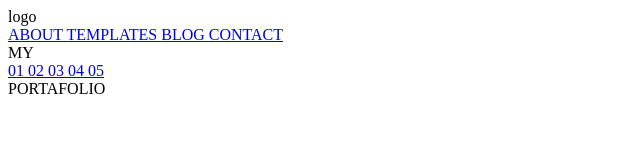
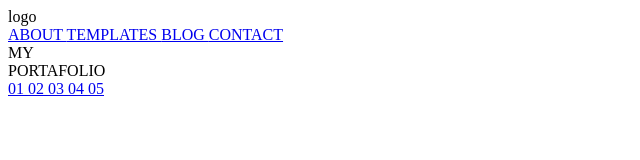
Before and after one commit to luisguillermotrujillo/lucas, a plain HTML site: page index.html in a window 1280 px wide. Shown: the whole page, without its empty margins (0-640 px from the left). Drawn offline with Linux system fonts and the light colour scheme.

Commit message:
cambios luis

```diff
--- a/index.html
+++ b/index.html
@@ -37,11 +37,16 @@
             </div>
         </div>
     </nav>
-    <main class="flex-1">
-        <div class="flex">
+    <main class="flex">
+        <div class="flex-1">
             <div>
                 MY
             </div>
+            <div>
+                PORTAFOLIO
+            </div>
+        </div>
+
         <div>
             <a href="#">
                 01
@@ -58,10 +63,6 @@
             <a href="#">
                 05
             </a>
-            </div>
-        </div>
-        <div>
-            PORTAFOLIO
         </div>
     </main>
 
```
Lines whose indentation alone changed are shown as unchanged.
